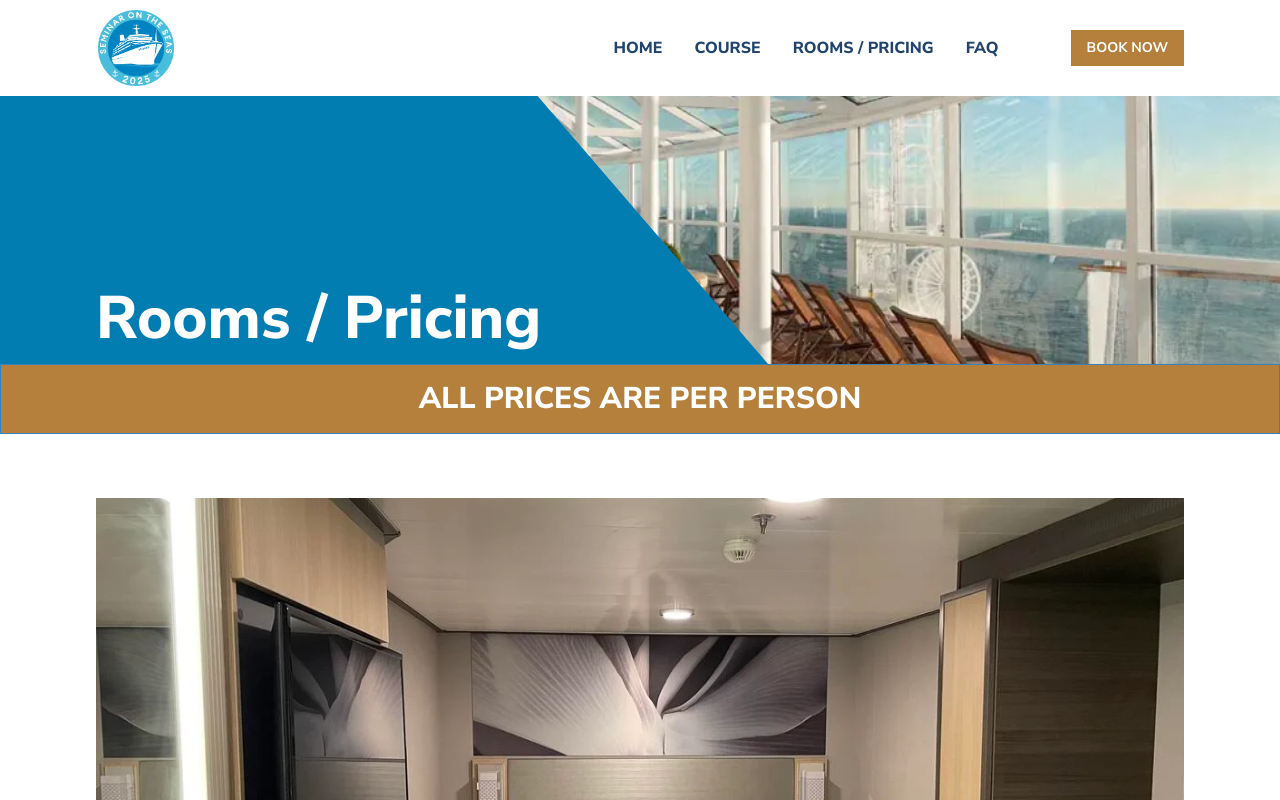
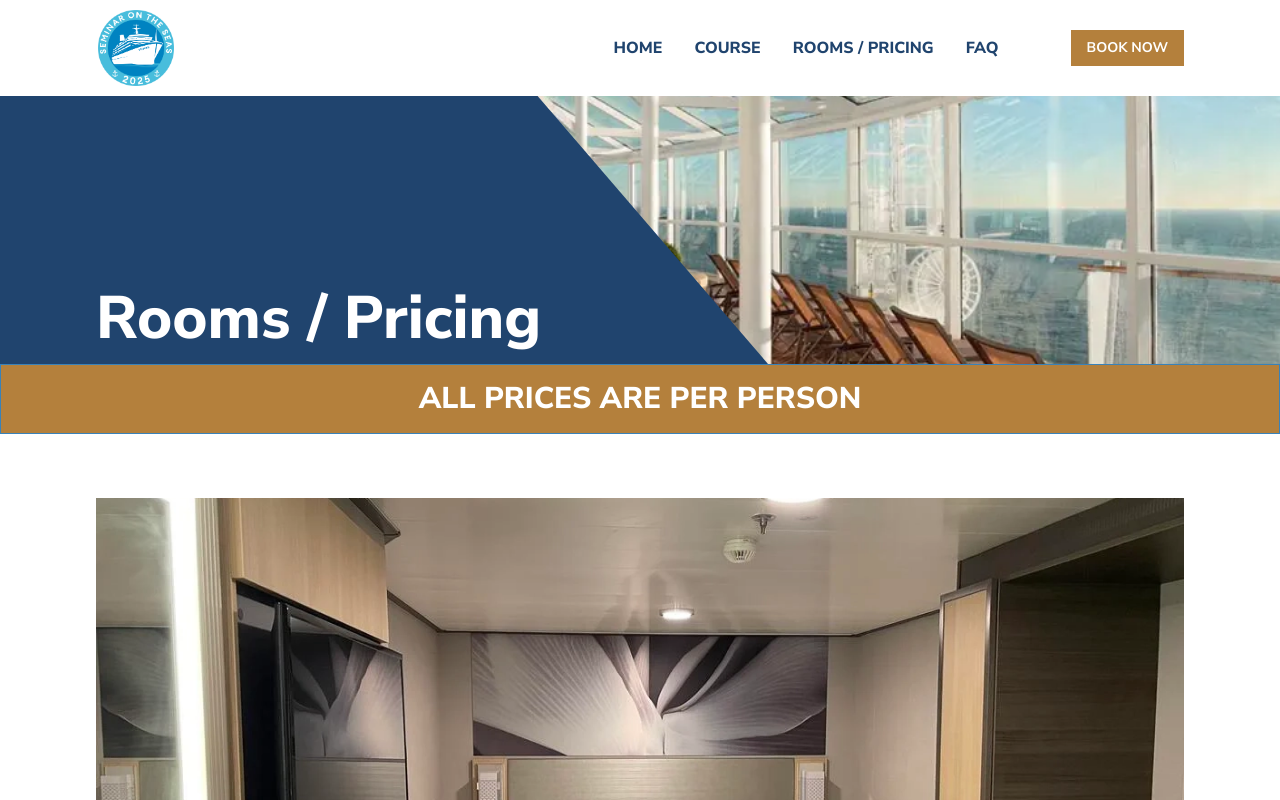
Before and after one commit to jjcxdev/sots, a Next.js app: page /rooms in a window 1280 px wide. Shown: the top 800 px of the page. Built offline with nearby package versions, Linux system fonts and the light colour scheme.

Commit message:
html blue

```diff
--- a/src/app/components/pageheader.tsx
+++ b/src/app/components/pageheader.tsx
@@ -19,8 +19,8 @@ const PageHeader: React.FC<PageHeaderProps> = ({ title, imageSrc }) => {
           priority
         />
       </div>
-      <div className=" w-3/5 h-full bg-accent-blue text-white flex items-end z-10 diagonal-cut-3">
-        <h1 className="text-container font-extrabold pl-4 md:pl-10 md:pt-24 lg:pt-48 lg:pl-24 py-4 text-2xl sm:text-4xl md:text-5xl lg:text-6xl w-full bg-accent-blue ">
+      <div className=" w-3/5 h-full bg-custom-blue-dark text-white flex items-end z-10 diagonal-cut-3">
+        <h1 className="text-container font-extrabold pl-4 md:pl-10 md:pt-24 lg:pt-48 lg:pl-24 py-4 text-2xl sm:text-4xl md:text-5xl lg:text-6xl w-full bg-custom-blue-dark">
           {title}
         </h1>
       </div>
--- a/src/app/globals.css
+++ b/src/app/globals.css
@@ -2,8 +2,11 @@
 @tailwind components;
 @tailwind utilities;
 
-body,
 html {
+  background-color: #20446e;
+}
+
+body {
   color: white;
   background: white;
 }
```
